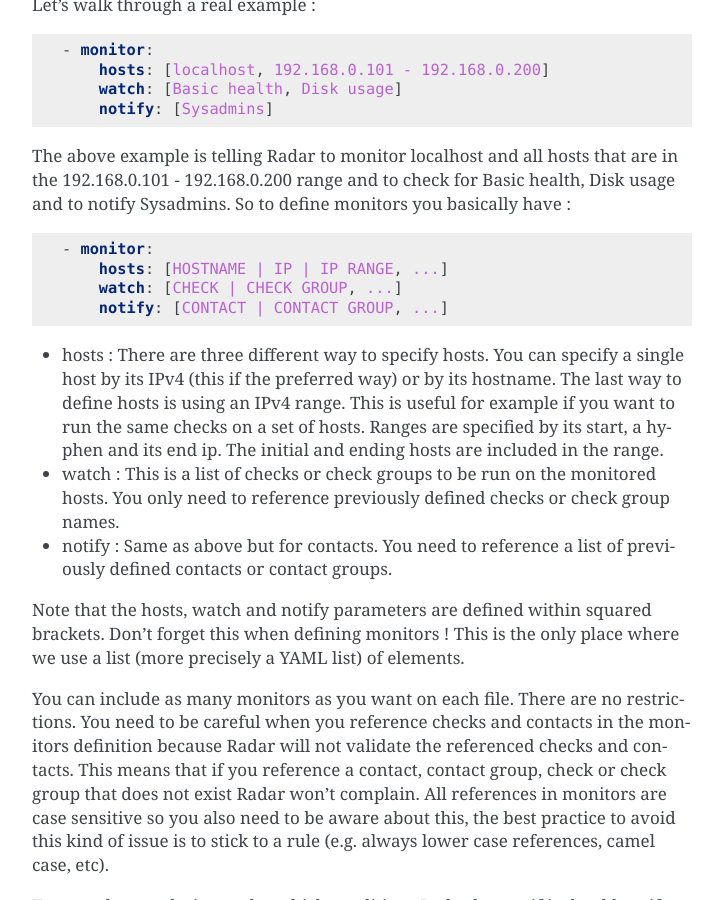
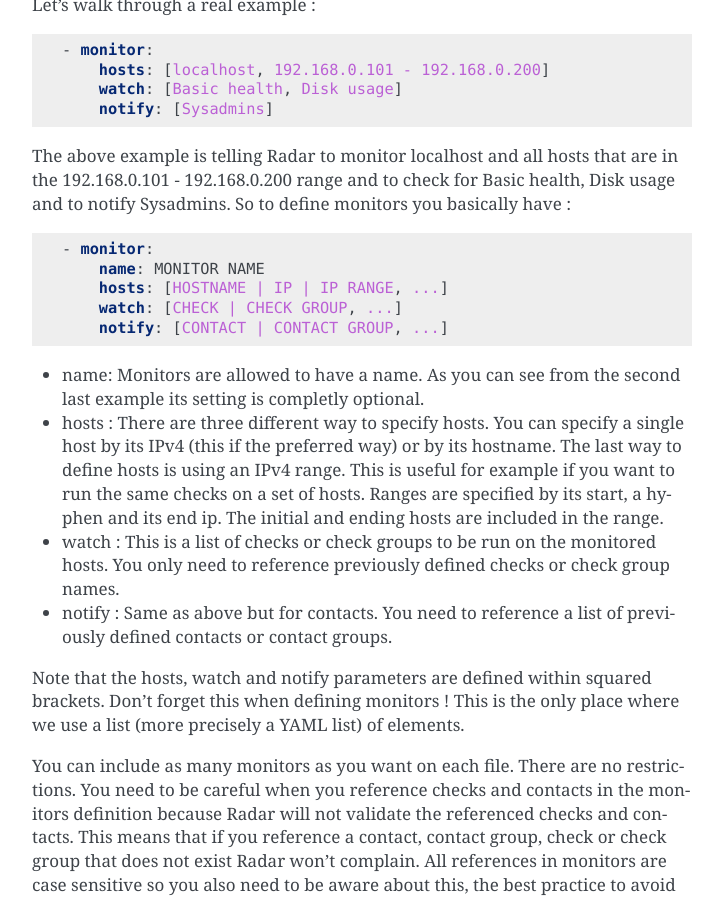
Before and after one commit to lliendo/Radar, a Sphinx documentation site: the page built from docs/server-configuration.rst, in a window 1280 px wide and 900 px high, scrolled down 5971 px. Shown: the whole window, without its empty margins (388-1111 px from the left). Built offline with Sphinx 7.4.7, drawn with Linux system fonts in a browser that asks for light colours.

Commit message:
- Added name option documentation for monitors.

```diff
--- a/docs/server-configuration.rst
+++ b/docs/server-configuration.rst
@@ -329,9 +329,13 @@
 .. code-block:: yaml
 
     - monitor:
+        name: MONITOR NAME
         hosts: [HOSTNAME | IP | IP RANGE, ...]
         watch: [CHECK | CHECK GROUP, ...]
         notify: [CONTACT | CONTACT GROUP, ...]
+
+* name: Monitors are allowed to have a name. As you can see from the second last
+  example its setting is completly optional.
 
 * hosts : There are three different way to specify hosts. You can specify
   a single host by its IPv4 (this if the preferred way) or by its
```
